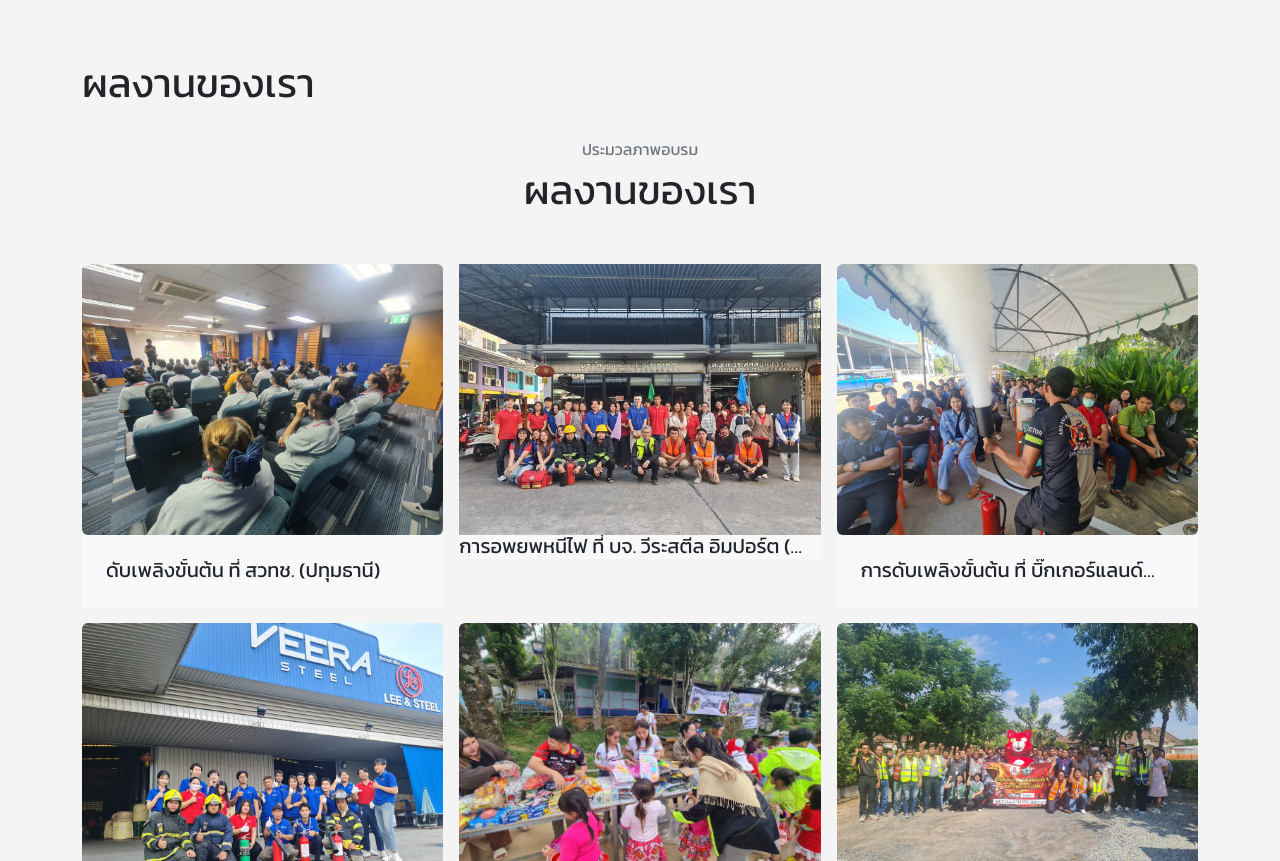
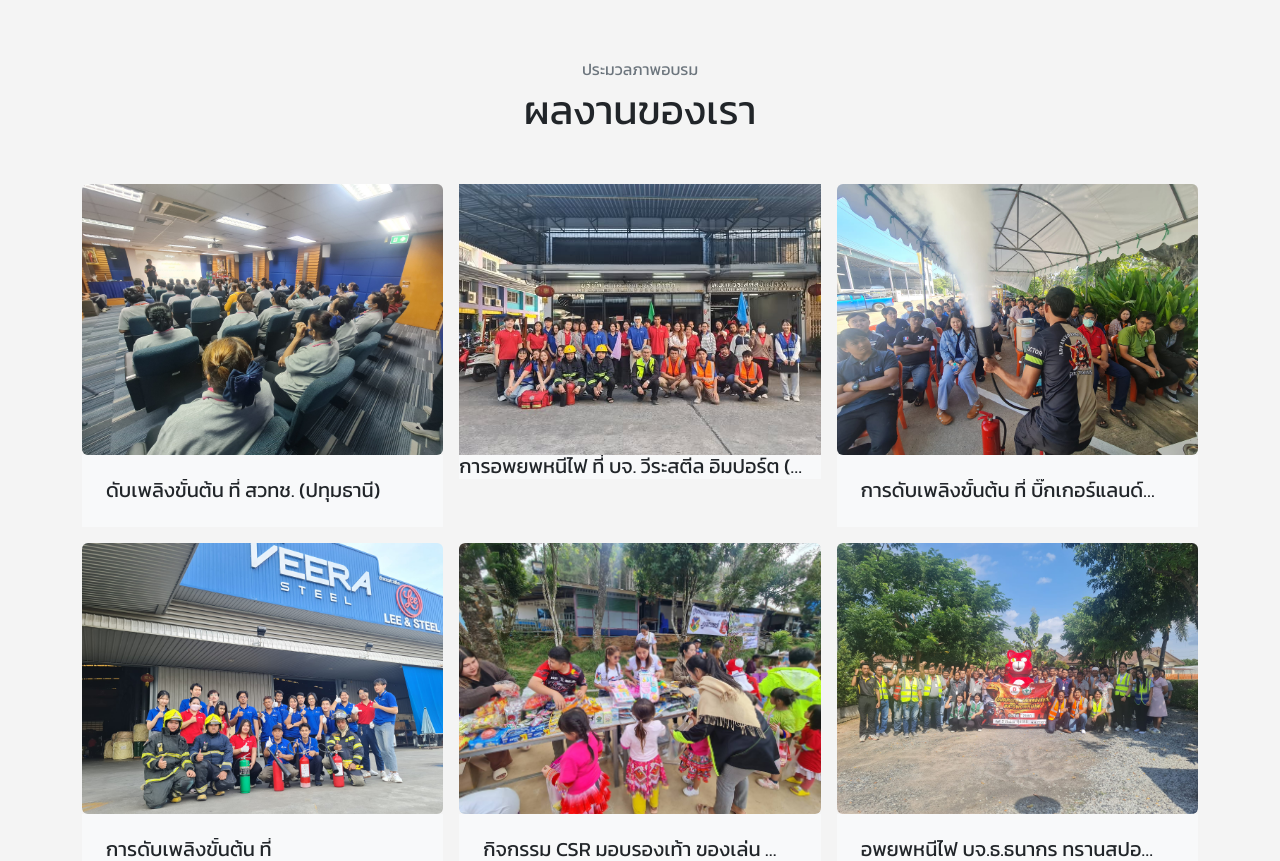
Before and after one commit to knuchit/firetraining.github.io, a plain HTML site: page index.html in a window 1280 px wide. Shown: the part 5794-6655 px from the top of the page. Drawn offline with Linux system fonts and the light colour scheme.

Commit message:
remove not use attribute

```diff
--- a/index.html
+++ b/index.html
@@ -563,7 +563,7 @@
         <!-- performances -->
         <div id="performances" class="container-xxl py-3">
             <div class="container">
-                <h1 class="pb-4">ผลงานของเรา</h1>
+                <!-- <h1 class="pb-4">ผลงานของเรา</h1> -->
                 <div class="text-center wow fadeInUp" data-wow-delay="0.1s">
                     <h6 class="text-secondary text-uppercase">ประมวลภาพอบรม</h6>
                     <h1 class="mb-5">ผลงานของเรา</h1>
```
